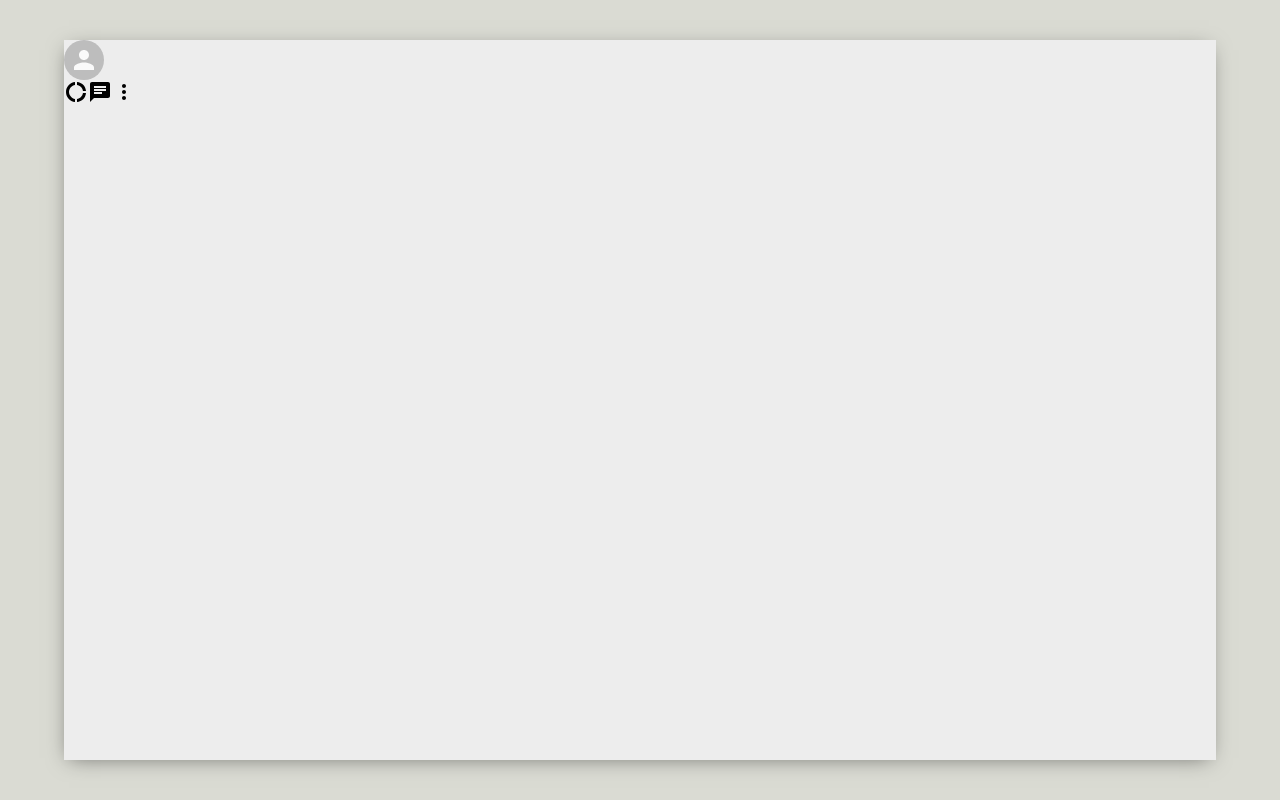
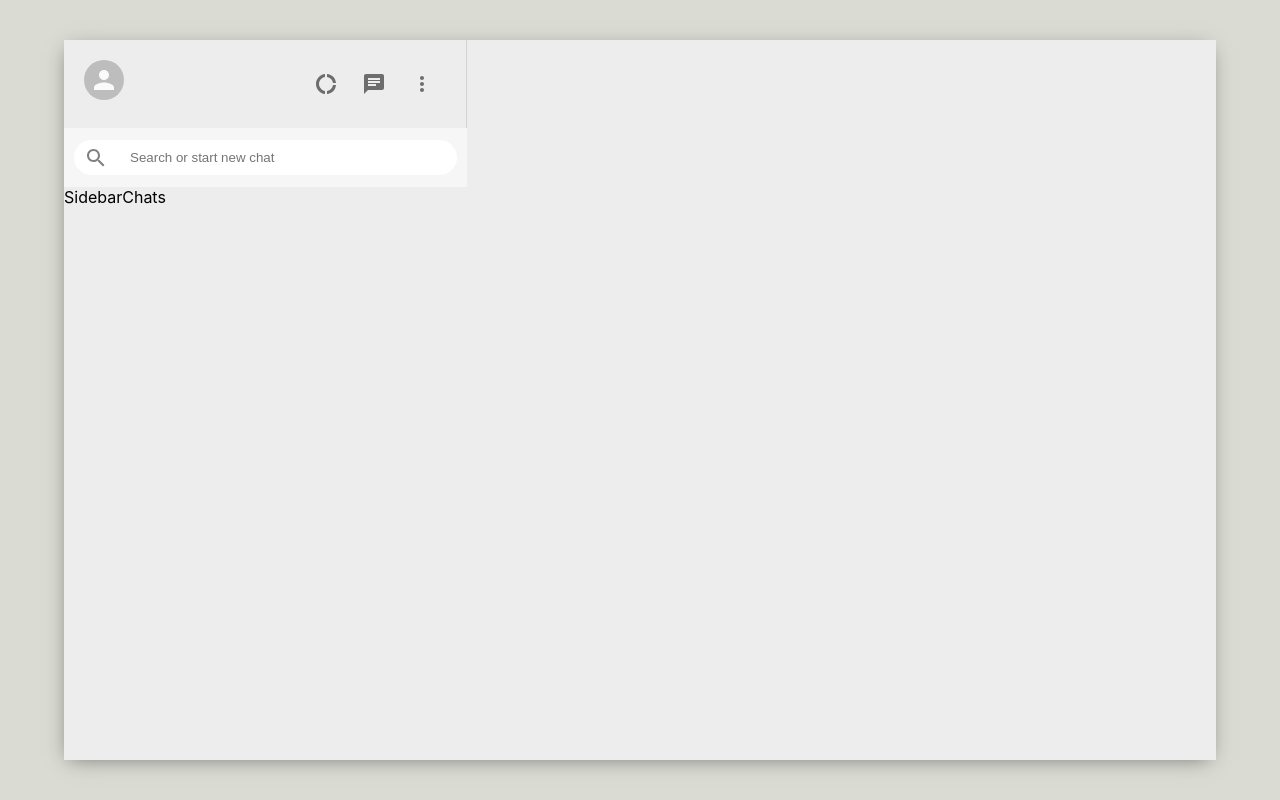
Before and after one commit to WaweruMwangiD/WhatsApp-clone, a React (Create React App) app: page / in a window 1280 px wide. Built offline with nearby package versions, Linux system fonts and the light colour scheme.

Commit message:
work on sidebar

```diff
--- a/src/Sidebar.css
+++ b/src/Sidebar.css
@@ -0,0 +1,53 @@
+.sidebar{
+    display: flex;
+    flex-direction: column;
+    flex: 0.35;
+
+}
+
+.sidebar_search{
+    display: flex;
+    align-items: center;
+    background-color: #f6f6f6;
+    height: 39px;
+    padding: 10px;
+}
+
+.sidebar_searchContainer{
+    display: flex;
+    align-items: center;
+    background-color: white;
+    width: 100%;
+    height: 35px;
+    border-radius: 20px;
+}
+
+.sidebar_searchContainer > .MuiSvgIcon-root{
+    color: gray;
+    padding: 10px;
+}
+
+.sidebar_searchContainer > input {
+    border: none;
+    margin-left: 10px;
+}
+
+.sidebar_header{
+    display: flex;
+    justify-content: space-between;
+    padding: 20px;
+    border-right: 1px solid lightgray;
+}
+
+.sidebar_headerRight{
+    display: flex;
+    align-items: center;
+    justify-content: space-between;
+    min-width: 10vw;
+
+}
+
+.sidebar_headerRight > .MuiSvgIcon-root{
+    margin-right: 2vw;
+    font-size: 24px !important;
+}
--- a/src/Sidebar.js
+++ b/src/Sidebar.js
@@ -1,7 +1,8 @@
-import { Avatar } from '@material-ui/core';
-import { Chat, DonutLarge, MoreVert } from '@material-ui/icons';
+import { Avatar, IconButton } from '@material-ui/core';
+import { Chat, DonutLarge, MoreVert, SearchOutlined } from '@material-ui/icons';
 import React from 'react'
 import './Sidebar.css'
+import SidebarChats from './SidebarChats';
 
 const Sidebar = () => {
   return (
@@ -9,17 +10,32 @@ const Sidebar = () => {
       <div className="sidebar_header">
         <Avatar />
         <div className='sidebar_headerRight'>
-          <DonutLarge />
-          <Chat />
-          <MoreVert />
 
+          <IconButton>
+            <DonutLarge />
+          </IconButton>
+          <IconButton>
+            <Chat />
+          </IconButton>
+
+          <IconButton>
+            <MoreVert />
+          </IconButton>
 
         </div>
 
       </div>
       <div className="sidebar_search">
+        <div className='sidebar_searchContainer'>
+          <SearchOutlined />
+          <input placeholder='Search or start new chat' type="text" />
+
+        </div>
+
       </div>
       <div className="sidebar_chats">
+        <SidebarChats />
+
       </div>
 
 
--- /dev/null
+++ b/src/SidebarChats.js
@@ -0,0 +1,10 @@
+import React from 'react'
+import './SidebarChats.css'
+
+const SidebarChats = () => {
+  return (
+    <div>SidebarChats</div>
+  )
+}
+
+export default SidebarChats
```
Also changed, not shown: src/SidebarChats.css (added).
